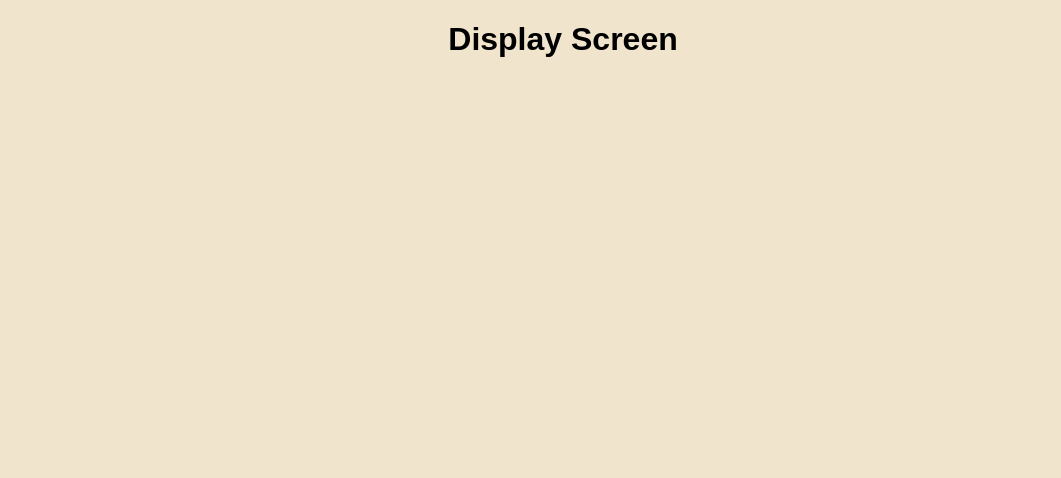
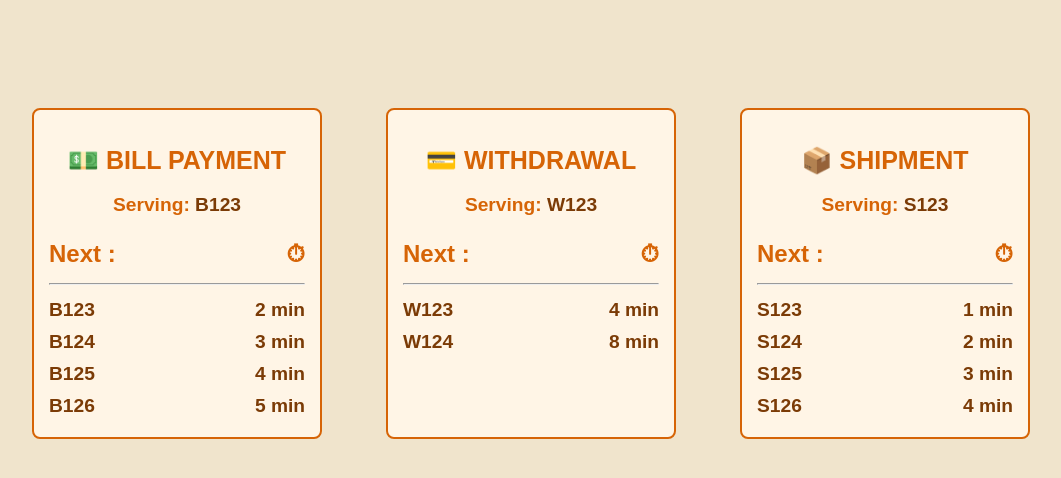
Before and after one commit to dadoluca/SE2-Project, a React (Vite) app in the folder client/: page /display-screen in a window 1280 px wide. Shown: the top 478 px of the page, without its empty margins (77-1138 px from the left). Built offline with nearby package versions, Linux system fonts and the light colour scheme.

Commit message:
Implementation of the DisplayScreen UI, Implementation of the state management with the Loader React hook, which fetches data from the API and builds the page once data is ready, it displays an error page if something went wrong. Implementation of the API at FE

```diff
--- a/client/src/App.jsx
+++ b/client/src/App.jsx
@@ -1,9 +1,10 @@
 import './App.css'
+
 import { RouterProvider, createBrowserRouter, Navigate, Outlet } from 'react-router-dom';
 import RootLayout from './pages/RootLayout';
 import CustomerMainboard from './pages/CustomerMainboard';
 import Officer from './pages/Officer';
-import DisplayScreen from './pages/DisplayScreen';
+import DisplayScreen, {loader as displayScreenLoader} from './pages/DisplayScreen';
 import ErrorPage from './pages/ErrorPage';
 import HomePage from './pages/HomePage';
 function App() {
@@ -22,7 +23,7 @@ function App() {
         },
         {
           path: "/customer-mainboard",
-          element: <CustomerMainboard />
+          element: <CustomerMainboard />,
         },
         {
           path: "/officer",
@@ -30,7 +31,8 @@ function App() {
         },
         {
           path: "/display-screen",
-          element: <DisplayScreen />
+          element: <DisplayScreen />,
+          loader: displayScreenLoader,
         },
         {
           path: "*",
--- a/client/src/api.jsx
+++ b/client/src/api.jsx
@@ -60,3 +60,61 @@ export const getTicket = async () => {
     throw err;
   }
 };
+
+export const getQueuesData = async () => {
+  /*try {
+    const response = await fetch(`${API_BASE_URL}/?????????????????????`);
+    //, {credentials: 'include'});
+
+    if (!response.ok) {
+      throw new Error(`Error: ${response.status} ${response.statusText}`);
+    }
+
+    const data = await response.json();
+    if(response.ok)
+      return data;
+    else
+      throw err;
+  } catch (err) {
+    console.error('Failed to get the service data:', err);
+    throw err;
+  }*/
+ return {
+  //Example data
+  "services": [
+    {
+      "title": "BILL PAYMENT",
+      "icon": "💵",
+      "serving": "B123",
+      "queue": [
+        { "number": "B123", "time": "2 min" },
+        { "number": "B124", "time": "3 min" },
+        { "number": "B125", "time": "4 min" },
+        { "number": "B126", "time": "5 min" }
+      ]
+    },
+    {
+
+      "title": "WITHDRAWAL",
+      "icon": "💳",
+      "serving": "W123",
+      "queue": [
+        { "number": "W123", "time": "4 min" },
+        { "number": "W124", "time": "8 min" },
+      ]
+    },
+    {
+      "title": "SHIPMENT",
+      "icon": "📦",
+      "serving": "S123",
+      "queue": [
+        { "number": "S123", "time": "1 min" },
+        { "number": "S124", "time": "2 min" },
+        { "number": "S125", "time": "3 min" },
+        { "number": "S126", "time": "4 min" }
+      ]
+    }
+  ],
+}
+
+}
--- a/client/src/pages/DisplayScreen.jsx
+++ b/client/src/pages/DisplayScreen.jsx
@@ -1,9 +1,67 @@
+import React, { Suspense } from 'react';
+import { defer, Await, useLoaderData } from 'react-router-dom';
+import {getQueuesData} from '../api.jsx';
+import styles from './DisplayScreen.module.css';
+
 function DisplayScreen() {
+    const { data } = useLoaderData();
+
     return (
-        <div>
-            <h1>Display Screen</h1>
+        <div className={styles.displayScreen}>
+            <Suspense fallback={<p>Loading...</p>}>
+                <Await resolve={data}>
+                    {(loadedData) => {
+                        if (loadedData.error) {
+                            return <p className={styles.error}>{loadedData.message}</p>;
+                        } else {
+                            return (
+                                <div className={styles.serviceContainers}>
+                                    {loadedData.services.map((service, index) => (
+                                        <div key={index} className={styles.serviceBox}>
+                                            <h2>{service.icon} {service.title}</h2>
+                                            <p className={styles.servingText}>Serving: <span className={styles.servingCode}>{service.serving}</span></p>
+                                            <div className={styles.queue}>
+                                                <div className={styles.ququeHeader}>
+                                                    <span>Next :</span>
+                                                    <span>⏱</span>
+                                                </div>
+                                                <hr />
+                                                {service.queue.map((item, idx) => (
+                                                    <div key={idx} className={styles.queueItem}>
+                                                        <span>{item.number}</span>
+                                                        <span>{item.time}</span>
+                                                    </div>
+                                                ))}
+                                            </div>
+                                        </div>
+                                    ))}
+                                    <div className={styles.footer}>
+                                        <span>{loadedData.date}</span>
+                                        <span>{loadedData.time}</span>
+                                    </div>
+                                </div>
+                            );
+                        }
+                    }}
+                </Await>
+            </Suspense>
         </div>
     );
 }
 
-export default DisplayScreen
+export default DisplayScreen;
+
+const loadData = async () => {
+    try {
+        const data = await getQueuesData(); // Modifica questo metodo in base alla tua API
+        return data;
+    } catch (error) {
+        return { error: true, message: 'Could not fetch data.. try again later' };
+    }
+};
+
+export function loader() {
+    return defer({
+        data: loadData(),
+    });
+}
--- a/client/src/pages/DisplayScreen.module.css
+++ b/client/src/pages/DisplayScreen.module.css
@@ -1 +1,70 @@
 /* CSS applied only on the DisplayScreen page */
+.displayScreen {
+    background-color: #f0e4cc;
+    padding: 20px;
+    display: flex;
+    flex-direction: column;
+    align-items: center;
+    font-family: Arial, sans-serif;
+    font-size: larger;
+}
+
+.serviceContainers {
+    margin-top: 10vh;
+    display: flex;
+    gap: 5vw;
+}
+
+.serviceBox {
+    background-color: #fff5e6;
+    border: 2px solid #D66406;
+    padding: 15px;
+    border-radius: 8px;
+    width: 20vw;
+    text-align: center;
+}
+
+h2 {
+    color: #D66406;
+    font-size: 25px;
+    margin-bottom: 10px;
+}
+
+.servingText {
+    color: #D66406; /* Colore diverso per il testo "Serving" */
+    font-weight: bold;
+}
+
+.servingCode {
+    color: #7b3b06; /* Colore per il codice del ticket in "Serving" */
+    font-weight: bold;
+}
+
+.queue {
+    margin-top: 10px;
+}
+
+.ququeHeader {
+    display: flex;
+    justify-content: space-between;
+    color: #D66406;
+    font-weight: bold;
+    font-size: x-large;
+    padding: 5px 0;
+}
+
+.queueItem {
+    display: flex;
+    justify-content: space-between;
+    color: #7b3b06;
+    font-weight: bold;
+    padding: 5px 0;
+}
+
+.footer {
+    display: flex;
+    justify-content: space-between;
+    margin-top: 20px;
+    color: #D66406;
+    font-weight: bold;
+}
```
